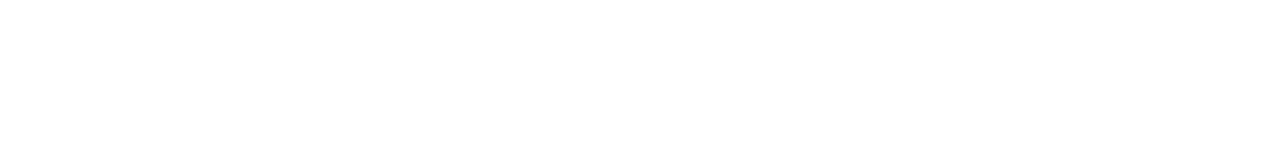
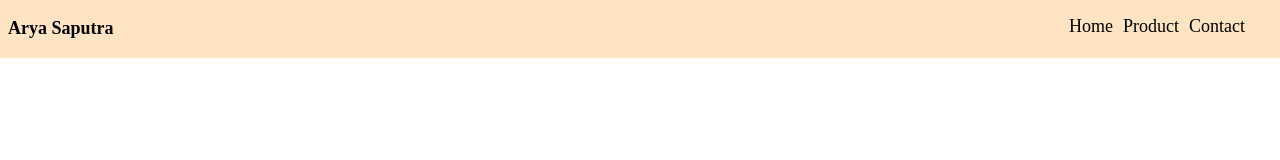
Before and after one commit to Schrodingee/Portofolio-II, a plain HTML site: page learn/index.html in a window 1280 px wide. Drawn offline with Linux system fonts and the light colour scheme.

Commit message:
adding navbar on the learn folder

```diff
--- a/learn/index.html
+++ b/learn/index.html
@@ -8,6 +8,13 @@
     <title>Portofolio</title>
 </head>
 <body>
-
+    <div class="navbar">
+        <a href="" class="nametag">Arya Saputra</a>
+        <ul>
+            <li><a href="">Home</a></li>
+            <li><a href="">Product</a></li>
+            <li><a href="">Contact</a></li>
+        </ul>
+    </div>
 </body>
 </html>
--- a/learn/style.css
+++ b/learn/style.css
@@ -0,0 +1,38 @@
+.navbar {
+    background-color: bisque;
+    height: 50px;
+    margin: -10px;
+    padding-bottom: 10px;
+}
+
+.navbar .nametag  {
+    text-align: center;
+    padding-top: 100px;
+    text-decoration: none;
+    position: absolute;
+    top: 0;
+    margin-top: -82px;
+    margin-left: 10px;
+    font-size: large;
+    font-weight: bold;
+    color: black;
+}
+
+.navbar ul {
+    float: inline-end;
+    text-decoration: none;
+    list-style-type: none;
+    display: flex;
+    margin-right: 30px;
+    position: absolute;
+    top: 0;
+    right: 0;
+}
+
+.navbar ul li a{
+    display: inline;
+    padding: 5px;
+    text-decoration: none;
+    color: black;
+    font-size: large;
+}
```
